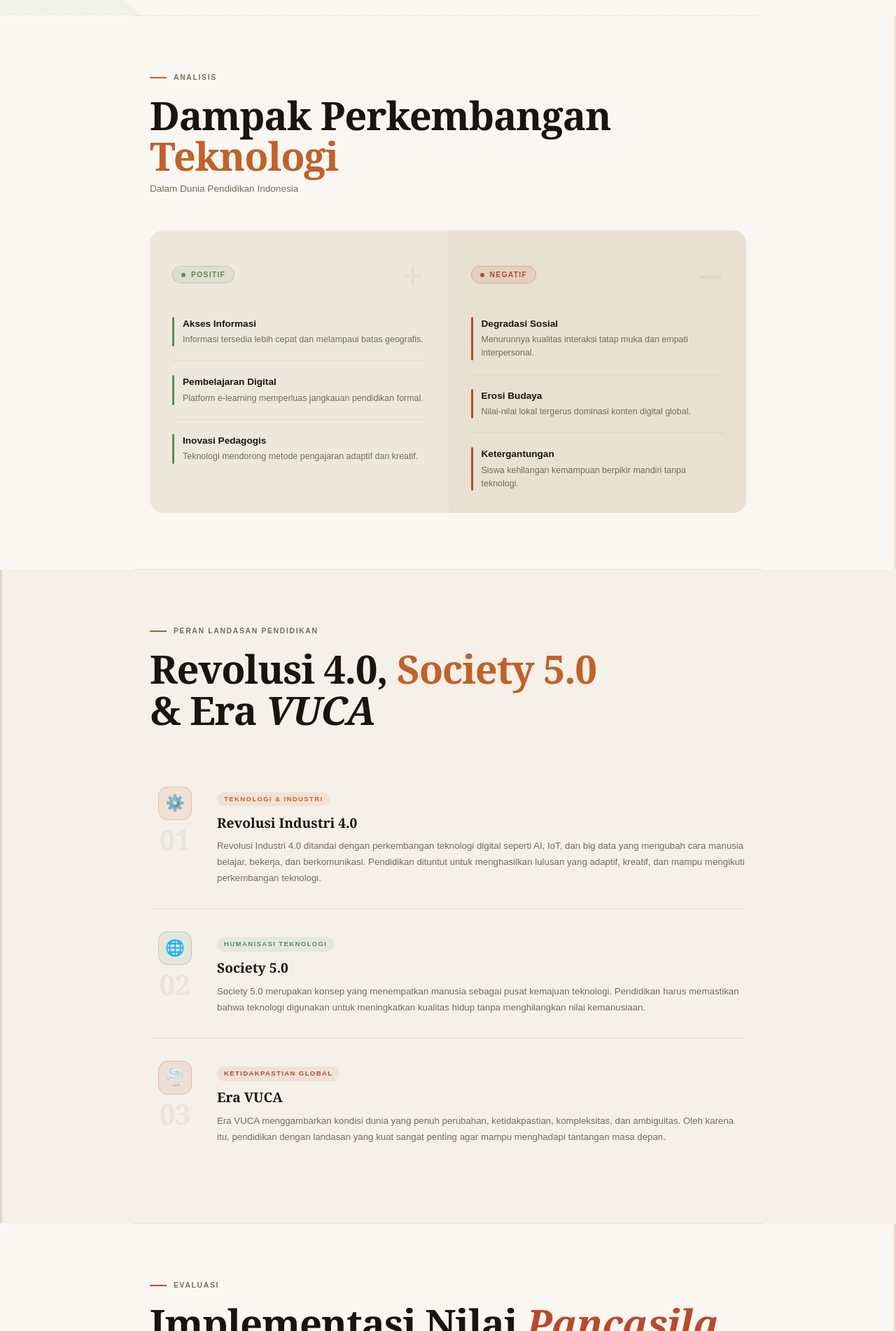
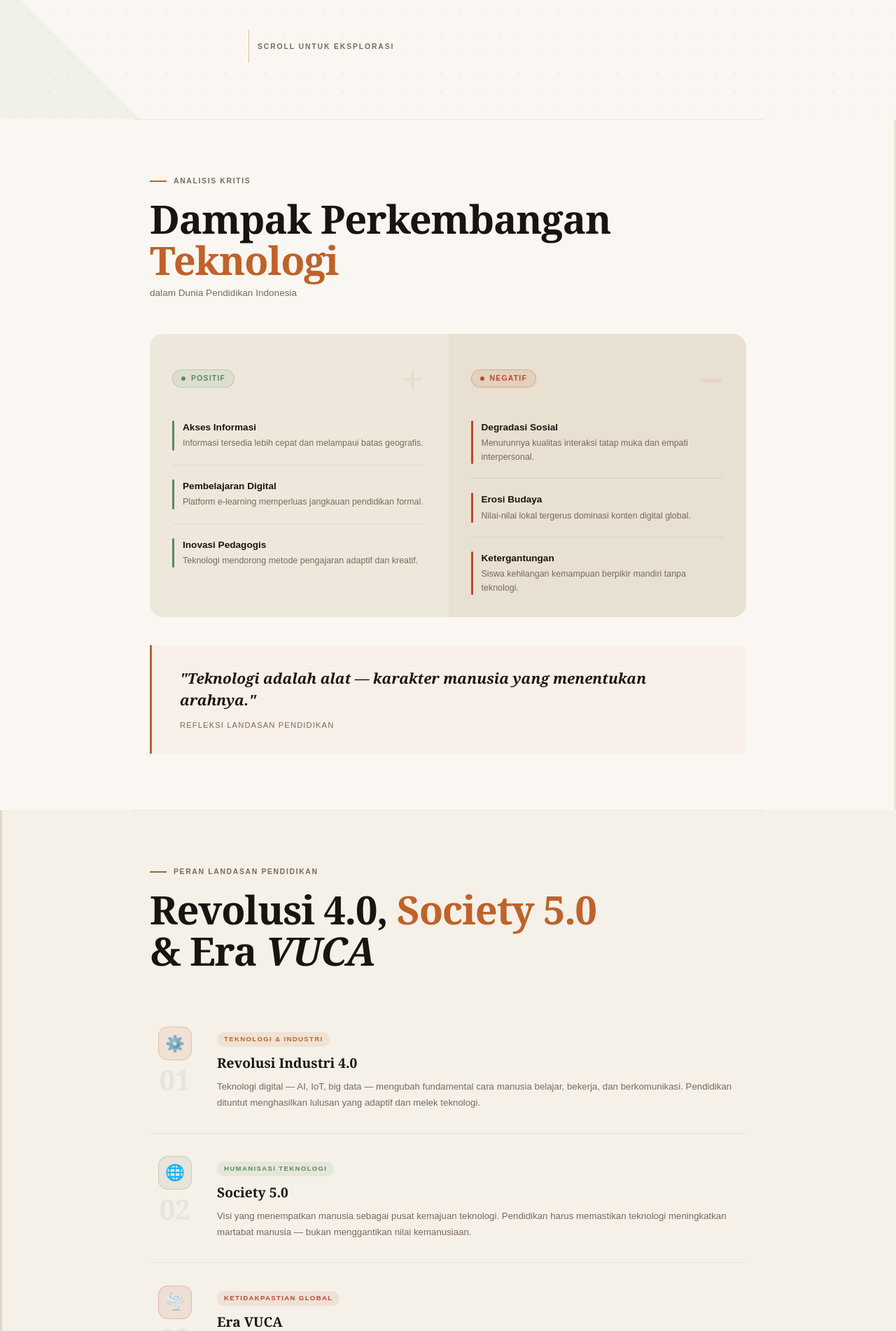
Before and after one commit to renmoire/Infografis-Laspen-Midterm, a React (Vite) app: page / in a window 1280 px wide. Shown: the part 778-2680 px from the top of the page at 70% size. Built offline with nearby package versions, Linux system fonts and the light colour scheme.

Commit message:
fix download

```diff
--- a/src/App.jsx
+++ b/src/App.jsx
@@ -8,8 +8,15 @@ async function captureSec(el, name) {
   const pO = document.body.style.overflow, pM = document.body.style.minWidth
   document.body.style.overflow = "visible"
   document.body.style.minWidth = "1024px"
+  await new Promise(r => setTimeout(r, 100))
   try {
-    const url = await toPng(el, { backgroundColor: "#faf7f2", pixelRatio: 2, width: 1024, filter: FILTER })
+    const url = await toPng(el, {
+      backgroundColor: "#faf7f2",
+      pixelRatio: 2,
+      width: 1024,
+      height: el.scrollHeight,
+      filter: FILTER
+    })
     Object.assign(document.createElement("a"), { href: url, download: name }).click()
   } finally { document.body.style.overflow = pO; document.body.style.minWidth = pM }
 }
@@ -230,11 +237,11 @@ export default function App() {
             di Era Society 5.0 &nbsp;·&nbsp; Infografis Pendidikan
           </p>
 
-          {/* <div className="reveal" style={{ maxWidth:"560px", background:"#ede8db", border:"1px solid rgba(26,20,16,0.08)", borderRadius:"16px", padding:"1.5rem" }}>
+          <div className="reveal" style={{ maxWidth:"560px", background:"#ede8db", border:"1px solid rgba(26,20,16,0.08)", borderRadius:"16px", padding:"1.5rem" }}>
             <p style={{ fontFamily:"'Plus Jakarta Sans',sans-serif", fontSize:"0.9rem", lineHeight:1.7, color:"rgba(26,20,16,0.6)" }}>
               Pendidikan bukan hanya proses belajar — ia adalah fondasi pembentukan karakter, moral, dan kesiapan generasi menghadapi perubahan global yang semakin kompleks.
             </p>
-          </div> */}
+          </div>
 
           <div className="reveal" style={{ marginTop:"3rem", display:"flex", alignItems:"center", gap:"12px" }}>
             <div style={{ width:"1px", height:"48px", background:"#c0622a", opacity:0.4 }} />
@@ -257,13 +264,13 @@ export default function App() {
 
           <div className="reveal" style={{ display:"flex", alignItems:"center", gap:"10px", marginBottom:"1rem" }}>
             <div style={{ width:"24px", height:"2px", background:"#c0622a" }} />
-            <span style={{ fontFamily:"'Plus Jakarta Sans',sans-serif", fontSize:"0.65rem", fontWeight:700, letterSpacing:"0.16em", textTransform:"uppercase", color:"#7a6a5a" }}>Analisis</span>
+            <span style={{ fontFamily:"'Plus Jakarta Sans',sans-serif", fontSize:"0.65rem", fontWeight:700, letterSpacing:"0.16em", textTransform:"uppercase", color:"#7a6a5a" }}>Analisis Kritis</span>
           </div>
 
           <h2 className="reveal serif" style={{ fontSize:"clamp(2rem,5vw,3.5rem)", fontWeight:900, lineHeight:1.05, letterSpacing:"-0.02em", marginBottom:"0.5rem", color:"#1a1410" }}>
             Dampak Perkembangan<br /><span style={{ color:"#c0622a" }}>Teknologi</span>
           </h2>
-          <p className="reveal" style={{ fontFamily:"'Plus Jakarta Sans',sans-serif", color:"#7a6a5a", fontSize:"0.85rem", marginBottom:"3rem" }}>Dalam Dunia Pendidikan Indonesia</p>
+          <p className="reveal" style={{ fontFamily:"'Plus Jakarta Sans',sans-serif", color:"#7a6a5a", fontSize:"0.85rem", marginBottom:"3rem" }}>dalam Dunia Pendidikan Indonesia</p>
 
           {/* pos/neg split — flat solid */}
           <div className="reveal two-col" style={{ display:"grid", gridTemplateColumns:"1fr 1fr", gap:"1px", background:"rgba(26,20,16,0.07)", borderRadius:"20px", overflow:"hidden" }}>
@@ -318,12 +325,12 @@ export default function App() {
           </div>
 
           {/* quote */}
-          {/* <div className="reveal" style={{ marginTop:"2.5rem", padding:"2rem 2rem 2rem 2.5rem", borderLeft:"3px solid #c0622a", background:"rgba(192,98,42,0.05)", borderRadius:"0 12px 12px 0" }}>
+          <div className="reveal" style={{ marginTop:"2.5rem", padding:"2rem 2rem 2rem 2.5rem", borderLeft:"3px solid #c0622a", background:"rgba(192,98,42,0.05)", borderRadius:"0 12px 12px 0" }}>
             <p className="serif" style={{ fontSize:"clamp(1rem,2.5vw,1.3rem)", fontWeight:700, fontStyle:"italic", color:"#1a1410", lineHeight:1.5 }}>
               "Teknologi adalah alat — karakter manusia yang menentukan arahnya."
             </p>
             <p style={{ fontFamily:"'Plus Jakarta Sans',sans-serif", fontSize:"0.7rem", color:"#7a6a5a", marginTop:"0.75rem", letterSpacing:"0.1em", textTransform:"uppercase" }}>Refleksi Landasan Pendidikan</p>
-          </div> */}
+          </div>
         </div>
       </section>
 
@@ -350,9 +357,9 @@ export default function App() {
 
           <div style={{ display:"flex", flexDirection:"column" }}>
             {[
-              { icon:"⚙️", color:"#c0622a",  bg:"rgba(192,98,42,0.1)",  label:"Revolusi Industri 4.0", tag:"Teknologi & Industri", body:"Revolusi Industri 4.0 ditandai dengan perkembangan teknologi digital seperti AI, IoT, dan big data yang mengubah cara manusia belajar, bekerja, dan berkomunikasi. Pendidikan dituntut untuk menghasilkan lulusan yang adaptif, kreatif, dan mampu mengikuti perkembangan teknologi." },
-              { icon:"🌐", color:"#5a8a5e",  bg:"rgba(90,138,94,0.1)",  label:"Society 5.0",           tag:"Humanisasi Teknologi",  body:"Society 5.0 merupakan konsep yang menempatkan manusia sebagai pusat kemajuan teknologi. Pendidikan harus memastikan bahwa teknologi digunakan untuk meningkatkan kualitas hidup tanpa menghilangkan nilai kemanusiaan." },
-              { icon:"🌪️", color:"#b84a2e",  bg:"rgba(184,74,46,0.1)",   label:"Era VUCA",              tag:"Ketidakpastian Global", body:"Era VUCA menggambarkan kondisi dunia yang penuh perubahan, ketidakpastian, kompleksitas, dan ambiguitas. Oleh karena itu, pendidikan dengan landasan yang kuat sangat penting agar mampu menghadapi tantangan masa depan." },
+              { icon:"⚙️", color:"#c0622a",  bg:"rgba(192,98,42,0.1)",  label:"Revolusi Industri 4.0", tag:"Teknologi & Industri", body:"Teknologi digital — AI, IoT, big data — mengubah fundamental cara manusia belajar, bekerja, dan berkomunikasi. Pendidikan dituntut menghasilkan lulusan yang adaptif dan melek teknologi." },
+              { icon:"🌐", color:"#5a8a5e",  bg:"rgba(90,138,94,0.1)",  label:"Society 5.0",           tag:"Humanisasi Teknologi",  body:"Visi yang menempatkan manusia sebagai pusat kemajuan teknologi. Pendidikan harus memastikan teknologi meningkatkan martabat manusia — bukan menggantikan nilai kemanusiaan." },
+              { icon:"🌪️", color:"#b84a2e",  bg:"rgba(184,74,46,0.1)",   label:"Era VUCA",              tag:"Ketidakpastian Global", body:"Volatile, Uncertain, Complex, Ambiguous. Pendidikan berbasis landasan yang kuat adalah bekal utama menghadapi perubahan yang tidak bisa diprediksi." },
             ].map((item, i) => (
               <div key={i} className="reveal" style={{ display:"grid", gridTemplateColumns:"72px 1fr", gap:"1.5rem", padding:"2rem 0", borderBottom: i<2 ? "1px solid rgba(26,20,16,0.07)" : "none", alignItems:"start" }}>
                 <div style={{ display:"flex", flexDirection:"column", alignItems:"center", gap:"8px" }}>
@@ -385,7 +392,7 @@ export default function App() {
 
           <div className="reveal" style={{ display:"flex", alignItems:"center", gap:"10px", marginBottom:"1rem" }}>
             <div style={{ width:"24px", height:"2px", background:"#b84a2e" }} />
-            <span style={{ fontFamily:"'Plus Jakarta Sans',sans-serif", fontSize:"0.65rem", fontWeight:700, letterSpacing:"0.16em", textTransform:"uppercase", color:"#7a6a5a" }}>Evaluasi</span>
+            <span style={{ fontFamily:"'Plus Jakarta Sans',sans-serif", fontSize:"0.65rem", fontWeight:700, letterSpacing:"0.16em", textTransform:"uppercase", color:"#7a6a5a" }}>Evaluasi Kritis</span>
           </div>
 
           <h2 className="reveal serif" style={{ fontSize:"clamp(2rem,5vw,3.5rem)", fontWeight:900, lineHeight:1.05, letterSpacing:"-0.02em", marginBottom:"0.5rem", color:"#1a1410" }}>
@@ -490,7 +497,7 @@ export default function App() {
           </div>
 
           {/* footer */}
-          {/* <div className="reveal" style={{ marginTop:"3rem", padding:"1.25rem 1.5rem", background:"#ede8db", border:"1px solid rgba(26,20,16,0.08)", borderRadius:"12px", display:"flex", justifyContent:"space-between", alignItems:"center", flexWrap:"wrap", gap:"0.5rem" }}>
+          <div className="reveal" style={{ marginTop:"3rem", padding:"1.25rem 1.5rem", background:"#ede8db", border:"1px solid rgba(26,20,16,0.08)", borderRadius:"12px", display:"flex", justifyContent:"space-between", alignItems:"center", flexWrap:"wrap", gap:"0.5rem" }}>
             <div>
               <p style={{ fontFamily:"'Plus Jakarta Sans',sans-serif", fontWeight:700, fontSize:"0.8rem", color:"#1a1410" }}>Irenia Maisa Kamila</p>
               <p style={{ fontFamily:"'Plus Jakarta Sans',sans-serif", fontSize:"0.65rem", color:"#7a6a5a", letterSpacing:"0.1em" }}>NIM 2506031</p>
@@ -500,7 +507,7 @@ export default function App() {
                 <span key={t} style={{ display:"inline-flex", alignItems:"center", gap:"6px", padding:"4px 12px", background:"rgba(26,20,16,0.05)", border:"1px solid rgba(26,20,16,0.08)", borderRadius:"99px", fontFamily:"'Plus Jakarta Sans',sans-serif", fontSize:"0.7rem", color:"#7a6a5a" }}>{t}</span>
               ))}
             </div>
-          </div> */}
+          </div>
         </div>
       </section>
 
```
